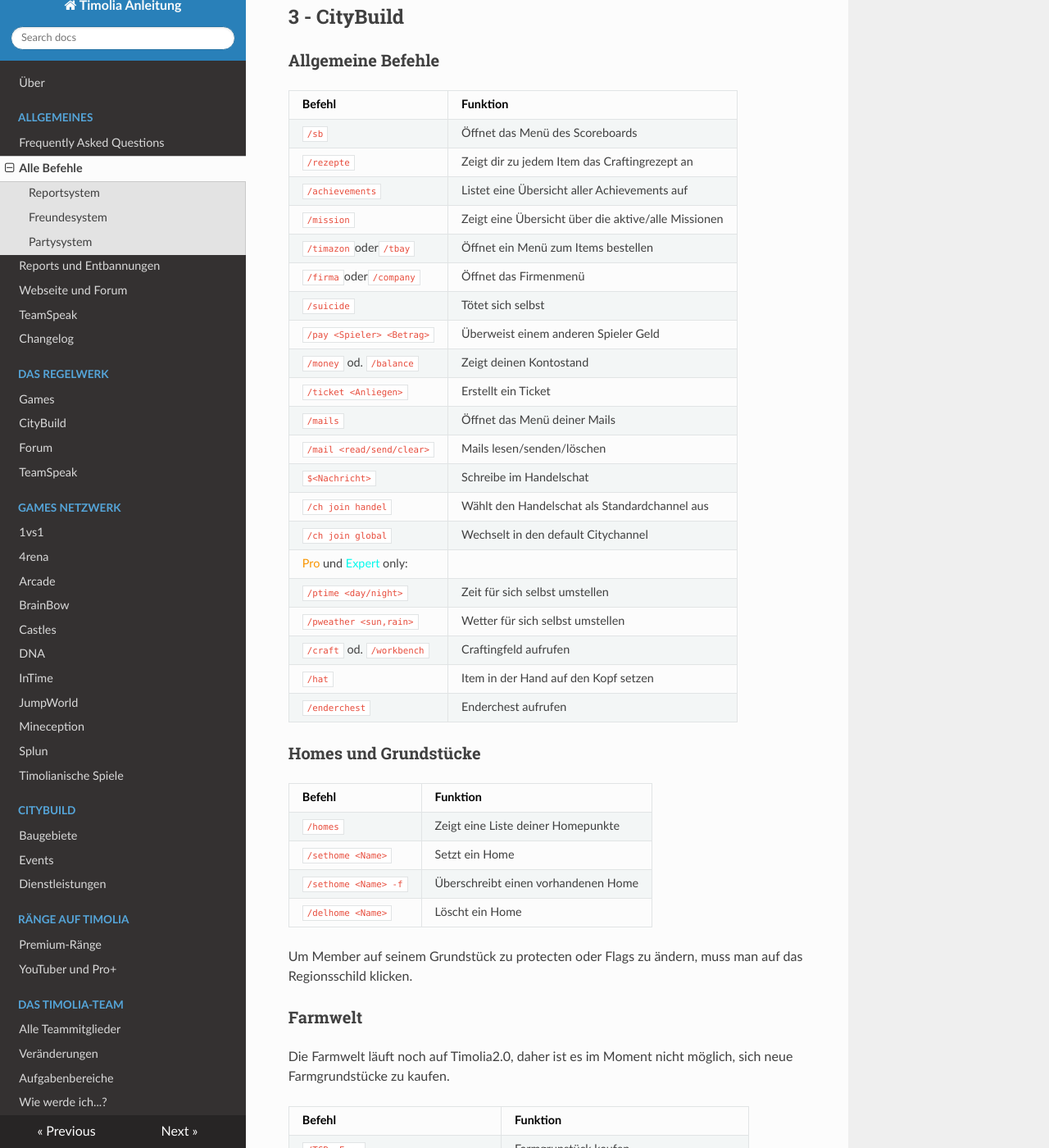
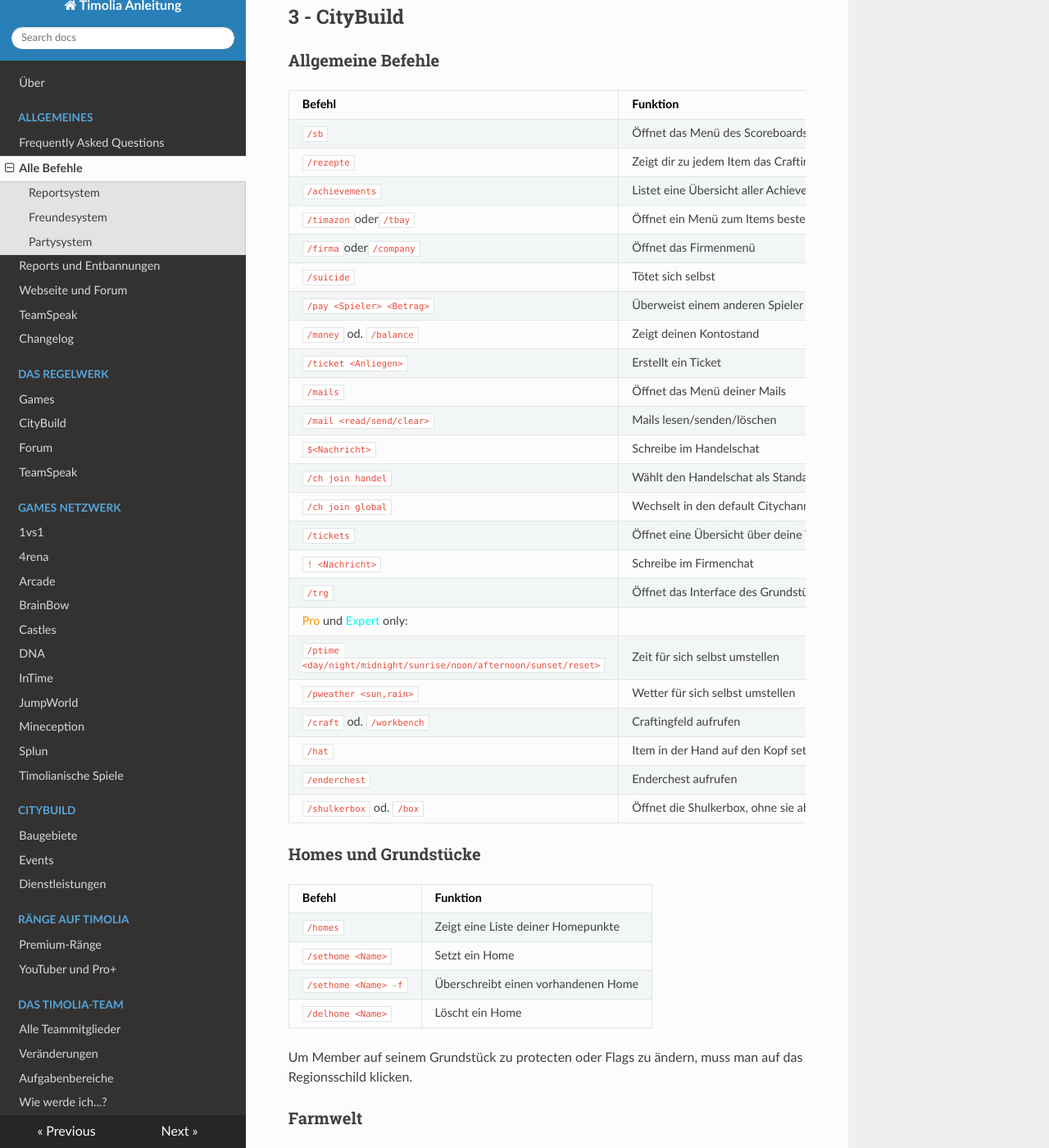
Before and after one commit to TimoliaDE/HowTo, an MkDocs documentation site: the page built from docs/commands.md, in a window 1280 px wide and 1400 px high, scrolled down 4453 px. Shown: the whole window at 82% size. Built offline with MkDocs 1.6.1, drawn with Linux system fonts in a browser that asks for light colours; nearby versions of some CDN libraries; old or Windows-style settings are respelled for this version of MkDocs.

Commit message:
city befehle dank Caroo nun (hoffentlich) auf dem neusten Stand

```diff
--- a/docs/commands.md
+++ b/docs/commands.md
@@ -140,7 +140,6 @@ Diese Befehle sind global nutzbar und stehen dir jederzeit zur Verfügung.
 | `/sb` | Öffnet das Menü des Scoreboards |
 | `/rezepte` | Zeigt dir zu jedem Item das Craftingrezept an |
 | `/achievements` | Listet eine Übersicht aller Achievements auf |
-| `/mission` | Zeigt eine Übersicht über die aktive/alle Missionen |
 | `/timazon`oder`/tbay` | Öffnet ein Menü zum Items bestellen |
 | `/firma`oder`/company` | Öffnet das Firmenmenü |
 | `/suicide` | Tötet sich selbst |
@@ -152,12 +151,17 @@ Diese Befehle sind global nutzbar und stehen dir jederzeit zur Verfügung.
 | `$<Nachricht>` | Schreibe im Handelschat |
 | `/ch join handel` | Wählt den Handelschat als Standardchannel aus |
 | `/ch join global` | Wechselt in den default Citychannel |
+| `/tickets` | Öffnet eine Übersicht über deine Tickets |
+| `! <Nachricht>` | Schreibe im Firmenchat |
+| `/trg` | Öffnet das Interface des Grundstücks |
 <span style="color:#F99500">Pro</span> und <span style="color:#00F9EC">Expert</span> only:
-| `/ptime <day/night>` | Zeit für sich selbst umstellen |
+| `/ptime <day/night/midnight/sunrise/noon/afternoon/sunset/reset>` | Zeit für sich selbst umstellen |
 | `/pweather <sun,rain>` | Wetter für sich selbst umstellen |
 | `/craft` od. `/workbench` | Craftingfeld aufrufen |
 | `/hat` | Item in der Hand auf den Kopf setzen |
 | `/enderchest` | Enderchest aufrufen |
+| `/shulkerbox` od. `/box` | Öffnet die Shulkerbox, ohne sie abstellen zu müssen |
+
 
 ### Homes und Grundstücke
 
```
